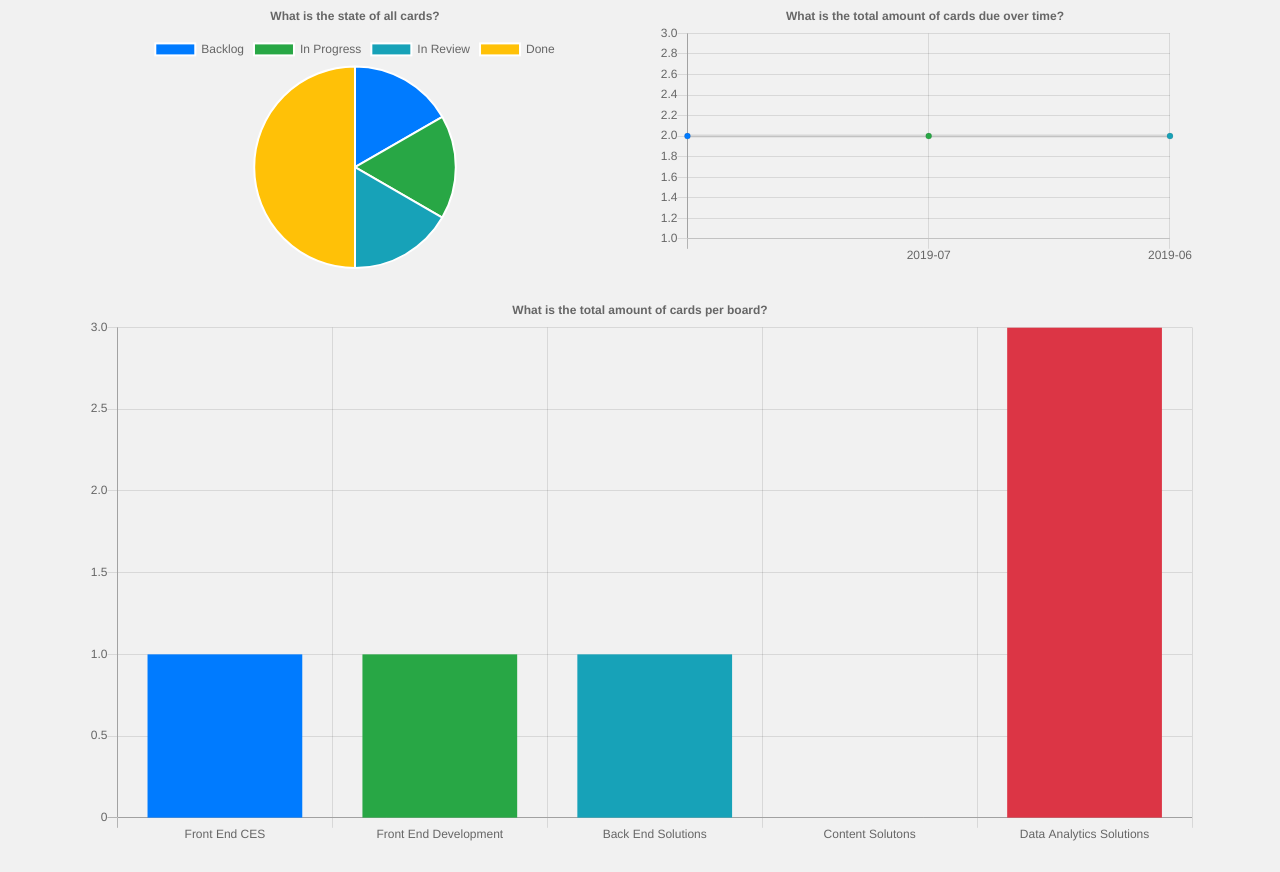
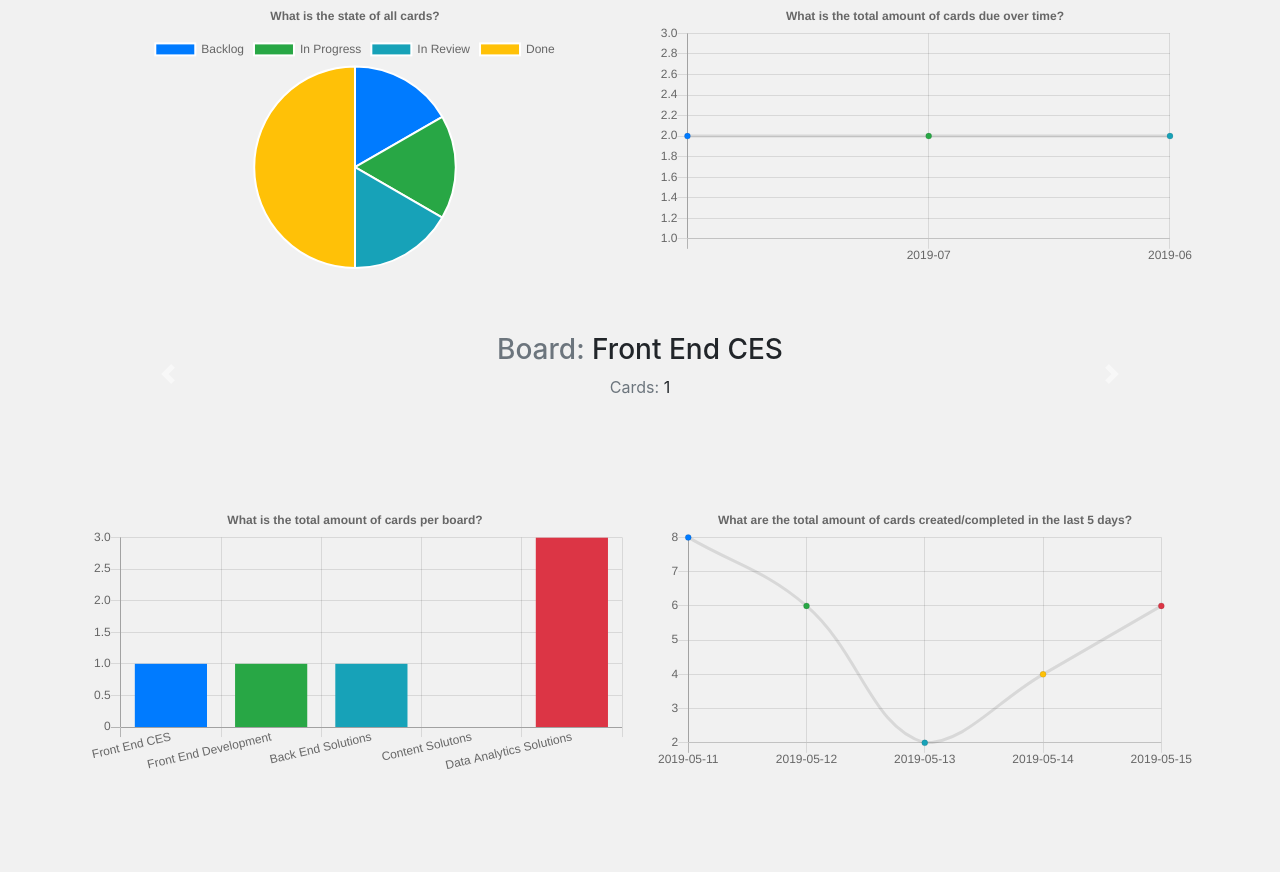
Before and after one commit to ByteMeDirk/WorkITApp, a Flask app: page / in a window 1280 px wide. Shown: the part 143-1015 px from the top of the page. After the commit the page ends 912 px from the top, so only its background shows below. Run offline with Flask 2, Linux system fonts and the light colour scheme; data comes from the database, SQL or seed files in the repository; both versions use the stored data as it was after the commit; some libraries are stand-ins or nearby versions.

Commit message:
Implementing Insights JS Chart Visibility

```diff
--- a/app.py
+++ b/app.py
@@ -10,10 +10,13 @@ conn = sqlite3.connect('database.db')
 
 @app.route('/')
 def index():
+    daily_card_count()
     clc = card_list_count()
     bcc = board_card_count()
     cc = card_calendar()
-    return render_template('index.html', clc=clc, bcc=bcc, cc=cc)
+    ci = carousel_insights()
+    dcc = get_daily_card_count()
+    return render_template('index.html', clc=clc, bcc=bcc, cc=cc, ci=ci, dcc=dcc)
 
 
 @app.route('/create_user')
--- a/insights.py
+++ b/insights.py
@@ -1,12 +1,37 @@
 from scripts import *
 import matplotlib.pyplot as plt
 import os
+import collections
+import sqlite3
 
 teams = get_teams()
 users = get_users()
 cards = get_cards()
 boards = get_boards()
 archive = get_archive()
+
+
+def daily_card_count():
+    print('Updating Daily Card Count')
+    conn = sqlite3.connect('database.db')
+    today = date_time()
+    count = 0
+    for card in cards: count += 1
+
+    cur = conn.cursor()
+    last_in = cur.execute('SELECT day FROM "card_count" WHERE day=(SELECT MAX(day) FROM "card_count")')
+    for last in last_in:
+        if last[0] == today:
+            print('Updating already existing date')
+            cur.execute('UPDATE "card_count" SET count=? WHERE day=?', (count, today))
+        else:
+            print('Adding a new day')
+            cur.execute('INSERT INTO "card_count"(count, day) VALUES (?, ?)', (count, today))
+
+    conn.close()
+
+
+daily_card_count()
 
 
 def card_list_count():
@@ -56,3 +81,14 @@ def card_calendar():
 
 
 card_calendar()
+
+
+def carousel_insights():
+    boards_list = []
+    for card in cards:
+        boards_list.append(card['board'])
+
+    return collections.Counter(boards_list)
+
+
+carousel_insights()
--- a/scripts.py
+++ b/scripts.py
@@ -4,7 +4,7 @@ import sqlite3
 
 def date_time():
     date = datetime.datetime.now()
-    return '{}-{}-{}'.format(date.year, date.month, date.day)
+    return '%d-%02d-%02d' % (date.year, date.month, date.day)
 
 
 def month_to_string(number):
@@ -98,3 +98,15 @@ def get_archive():
     card_arch = cur.fetchall()
     con_cards.close()
     return card_arch
+
+
+def get_daily_card_count():
+    con_cards = sqlite3.connect("database.db")
+    con_cards.row_factory = sqlite3.Row
+
+    cur = con_cards.cursor()
+    cur.execute("SELECT * FROM card_count")
+
+    card_count = cur.fetchall()
+    con_cards.close()
+    return card_count
--- a/templates/index.html
+++ b/templates/index.html
@@ -8,6 +8,7 @@
         <button class="btn btn-outline-info" onclick="location.reload(true);">Update Insights</button>
     </div>
     <div class="row mt-4 mb-4">
+
         <div class="col-6">
             <canvas id="card_list_count"></canvas>
             <script>
@@ -68,7 +69,31 @@
                 });
             </script>
         </div>
-        <div class="col-12 mt-4">
+        <div class="col-12" style="margin: 4rem 0;">
+            <div id="insights-carousel" class="carousel slide" data-ride="carousel">
+                <!-- The slideshow -->
+                <div class="carousel-inner">
+                    {% for key, val in ci.items() %}
+                        <div class="carousel-item {% if loop.index == 1 %} active {% endif %}">
+                            <div class="text-center">
+                                <h3><span class="text-muted">Board: </span>{{ key }}</h3>
+                                <p><span class="text-muted">Cards: </span>{{ val }}</p>
+                            </div>
+                        </div>
+                    {% endfor %}
+
+                </div>
+
+                <!-- Left and right controls -->
+                <a class="carousel-control-prev" href="#insights-carousel" data-slide="prev">
+                    <span class="carousel-control-prev-icon"></span>
+                </a>
+                <a class="carousel-control-next" href="#insights-carousel" data-slide="next">
+                    <span class="carousel-control-next-icon"></span>
+                </a>
+            </div>
+        </div>
+        <div class="col-6 mt-4">
             <canvas id="board_card_count"></canvas>
             <script>
                 var ctx = document.getElementById("board_card_count").getContext('2d');
@@ -102,7 +127,43 @@
                 });
             </script>
         </div>
+        <div class="col-6 mt-4">
+
+            <canvas id="daily_card_count"></canvas>
+            <script>
+                var ctx = document.getElementById("daily_card_count").getContext('2d');
+                var daily_card_count = new Chart(ctx, {
+                    type: 'line',
+                    data: {
+                        labels: [
+                            {% for i in [5,4,3,2,1] %}
+                                '{{ dcc[-i]['day'] }}',
+                            {% endfor %}
+                        ],
+                        datasets: [{
+                            fill: false,
+                            data: [
+                                {% for i in [5,4,3,2,1] %}
+                                    '{{ dcc[-i]['count'] }}',
+                                {% endfor %}
+                            ],
+                            backgroundColor: ["#007bff", "#28a745", "#17a2b8", "#ffc107", "#dc3545", "#6c757d", "#007bff", "#28a745", "#17a2b8", "#ffc107", "#dc3545", "#6c757d", "#007bff", "#28a745", "#17a2b8", "#ffc107", "#dc3545", "#6c757d", "#007bff", "#28a745", "#17a2b8", "#ffc107", "#dc3545", "#6c757d", "#007bff", "#28a745", "#17a2b8", "#ffc107", "#dc3545", "#6c757d"],
+                        }]
+                    },
+                    options: {
+                        legend: {
+                            display: false
+                        },
+                        responsive: true,
+                        title: {
+                            display: true,
+                            text: "What are the total amount of cards created/completed in the last 5 days?"
+                        },
+                        beginAtZero: true,
+                    }
+                });
+            </script>
+        </div>
 
     </div>
-
 {% endblock %}
```
Also changed, not shown: model.py (+11 -0 lines), database.db.
